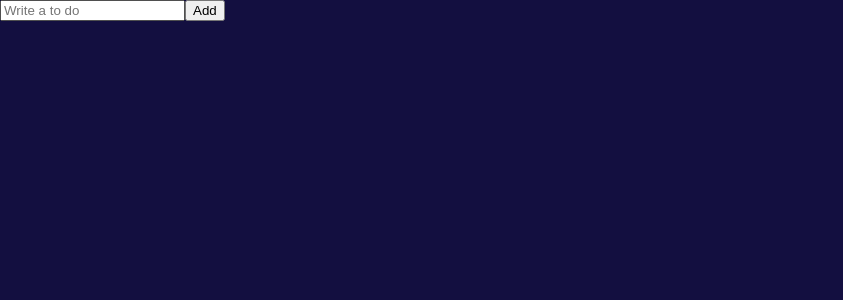
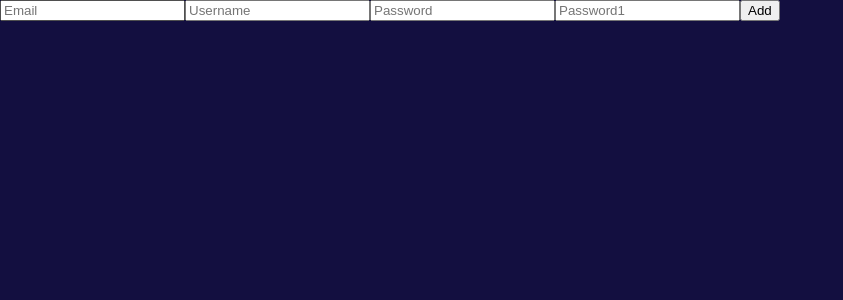
Before and after one commit to MeluvRose/ToDoReact, a React (Vite) app: page / in a window 1280 px wide. Shown: the top 300 px of the page, without its empty margins (0-843 px from the left). Built offline with nearby package versions, Linux system fonts and the light colour scheme; a web font is replaced by a local one.

Commit message:
#6.6 Forms

```diff
--- a/package.json
+++ b/package.json
@@ -14,6 +14,7 @@
     "react-apexcharts": "^1.4.0",
     "react-dom": "^18.2.0",
     "react-helmet": "^6.1.0",
+    "react-hook-form": "^7.43.2",
     "react-query": "^3.39.3",
     "react-router-dom": "^5.3.4",
     "recoil": "^0.7.6",
--- a/src/ToDoList.tsx
+++ b/src/ToDoList.tsx
@@ -1,21 +1,45 @@
 import React, { useState } from "react";
+import { useForm } from "react-hook-form";
 
+/*
 function ToDoList() {
   const [toDo, setToDo] = useState("");
+  const [error, SetError] = useState("");
   const onChange = (event: React.FormEvent<HTMLInputElement>) => {
     const {
       currentTarget: { value },
     } = event;
+    SetError("");
     setToDo(value);
   };
   const onSubmit = (event: React.FormEvent<HTMLFormElement>) => {
     event.preventDefault();
-    console.log(toDo);
+    if (toDo.length < 10) SetError("It's Too Short...");
+    else console.log(toDo);
   };
   return (
     <div>
       <form onSubmit={onSubmit}>
         <input onChange={onChange} value={toDo} placeholder="Write a to do" />
+        <button>Add</button>
+        {error !== " " ? error : null}
+      </form>
+    </div>
+  );
+}
+*/
+
+function ToDoList() {
+  const { register, watch } = useForm();
+  // console.log(register("toDo"));
+  console.log(watch());
+  return (
+    <div>
+      <form>
+        <input {...register("Email")} placeholder="Email" />
+        <input {...register("Username")} placeholder="Username" />
+        <input {...register("Password")} placeholder="Password" />
+        <input {...register("Password1")} placeholder="Password1" />
         <button>Add</button>
       </form>
     </div>
```
Also changed, not shown: 1 other file (tests, documents, lock files or other folders).
